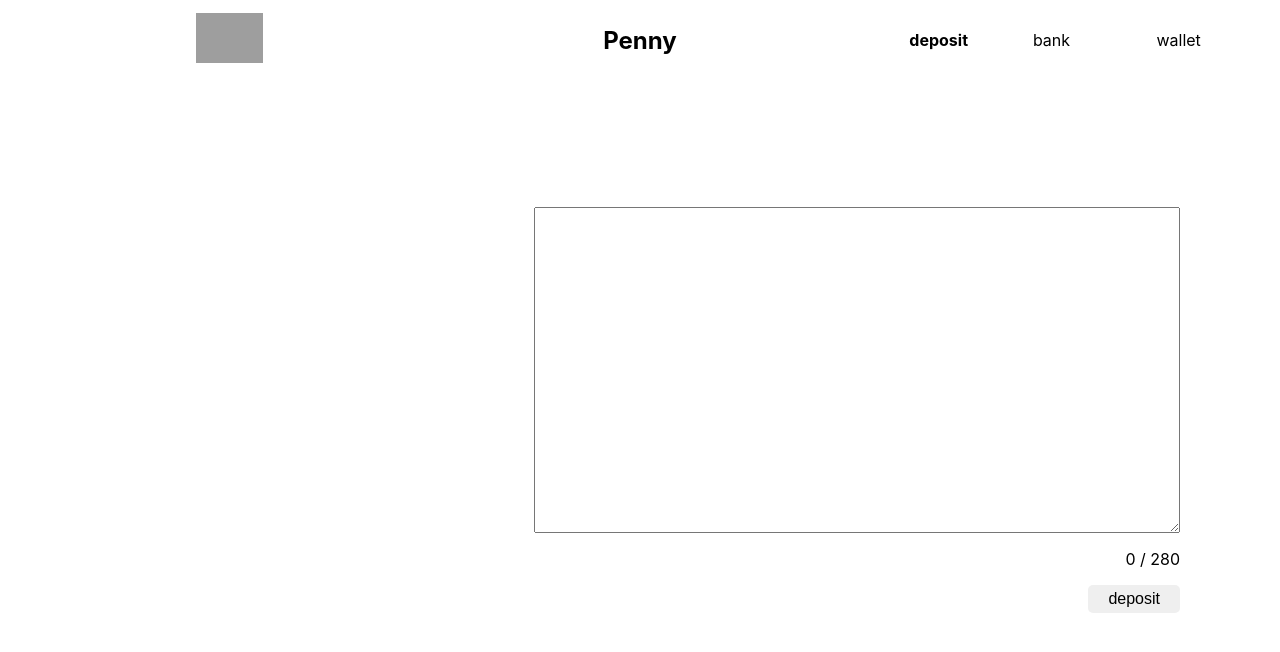
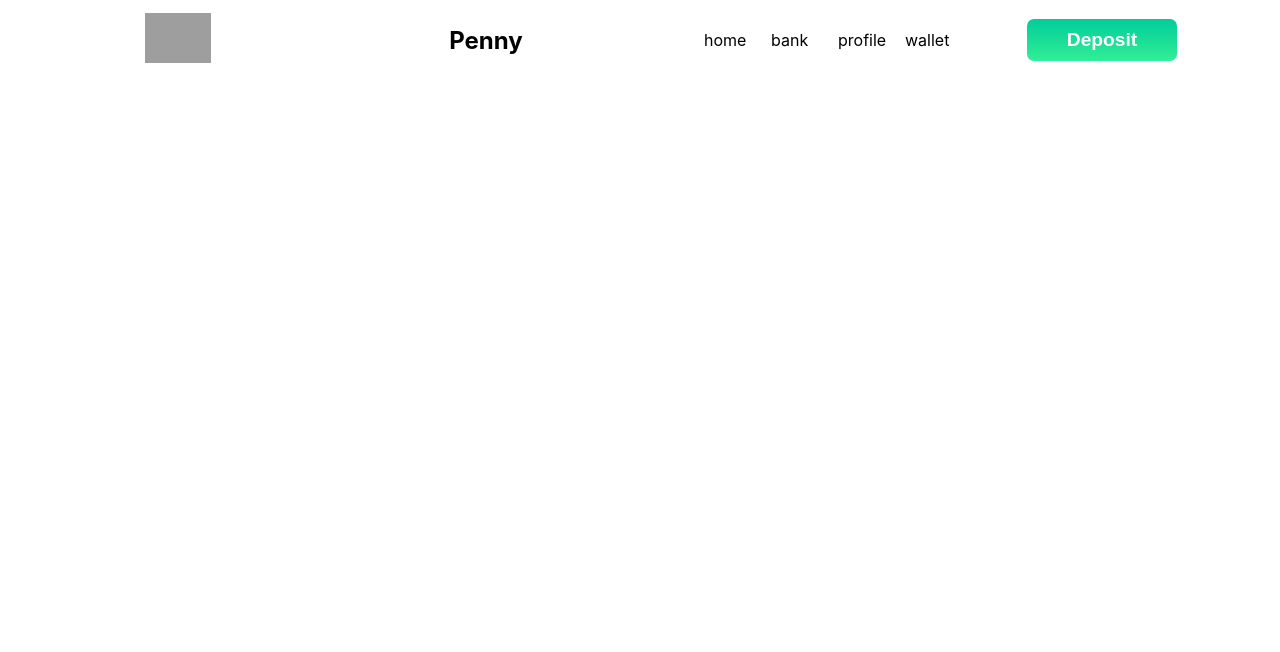
Before and after one commit to arshahluwalia/penny, a React (Create React App) app: page /add in a window 1280 px wide. Shown: the top 652 px of the page. Built offline with nearby package versions, Linux system fonts and the light colour scheme; grey boxes are pictures that could not be loaded.

Commit message:
Add deposit button and create as modal

```diff
--- a/src/App.js
+++ b/src/App.js
@@ -1,12 +1,13 @@
 import React from 'react';
 import { BrowserRouter as Router, Switch, Route } from 'react-router-dom';
 import './App.css';
-import DepositThought from './components/DepositThought/DepositThought';
 import Thoughts from './components/Thoughts/Thoughts';
 import Header from './components/Header/Header';
 import Home from './components/Home/Home';
 
-function App() {
+class App extends React.Component {
+
+  render() {
     return (
       <div className="App">
         <Router>
@@ -18,13 +19,11 @@ function App() {
             <Route path="/thoughts" exact>
               <Thoughts />
             </Route>
-          <Route path="/add" exact>
-            <DepositThought />
-          </Route>
           </Switch>
         </Router>
       </div>
     );
   }
+}
 
 export default App;
--- a/src/components/DepositThought/DepositThought.css
+++ b/src/components/DepositThought/DepositThought.css
@@ -1,10 +1,29 @@
+.modal {
+    position: fixed;
+    z-index: 1;
+    background-color: rgba(0, 0, 0, 0.25);
+    top: 0;
+    left: 0;
+    width: 100%;
+    height: 100%;
+}
+
+.modal_content {
+    background-color: white;
+    position: absolute;
+    top: 50%;
+    left: 50%;
+    transform: translate(-50%, -50%);
+    border-radius: 10px;
+}
+
 form.deposit_form {
     display: flex;
     flex-direction: column;
     justify-content: center;
-    align-items: flex-end;
-    margin: 50px 100px;
-    height: 70vh;
+    align-items: center;
+    margin: 50px;
+    height: auto;
 }
 
 .deposit_form textarea {
@@ -14,16 +33,30 @@ form.deposit_form {
 
 .submit {
     display: flex;
-    flex-direction: column;
-    justify-content: center;
-    align-items: flex-end;
+    flex-direction: row;
+    justify-content: space-around;
+    align-items: center;
+    width: 100%;
+}
+
+.submit input[type="submit"],
+.submit button.close
+{
+    border: none;
+    padding: 10px 40px;
+    font-size: 1.2em;
+    border-radius: 7px;
+    margin: 0 5px;
+    font-weight: bold;
+}
+
+.submit button.close {
+    background-color: white;
 }
 
 .submit input[type="submit"] {
-    border:none;
-    padding: 5px 20px;
-    font-size: 1em;
-    border-radius: 5px;
+    background: linear-gradient(180deg, #00CD99 0%, #32EE97 100%);
+    color: white;
 }
 
 .deposit_form .error {
@@ -37,3 +70,24 @@ form.deposit_form {
 .invisible {
     display: none;
 }
+
+.deposit_form .text {
+    display: flex;
+    flex-direction: column;
+    align-items: flex-end;
+}
+
+.deposit_form textarea,
+.deposit_form textarea:active
+{
+    resize: none;
+    font-family: inherit;
+    font-size: 1.5em;
+    padding: 8px 24px;
+    border: 1px solid lightgray;
+}
+
+.deposit_form .char_length {
+    font-weight: bold;
+    font-size: 1.2em;
+}
--- a/src/components/DepositThought/DepositThought.js
+++ b/src/components/DepositThought/DepositThought.js
@@ -30,16 +30,27 @@ class DepositThought extends React.Component {
         this.setState({thought: event.target.value});
     }
 
+    handleClick = () => {
+        this.props.toggle();
+    }
+
     render() {
         return (
-          <form className="deposit_form" onSubmit={this.handleSubmit}>
-            <textarea value={this.state.thought} onChange={this.handleChange} />
-            <div className="submit">
-                <p>{this.state.thought.length} / 280</p>
-                <input type='submit' value='deposit' />
+        <div className="modal">
+            <div className="modal_content">
+                <form className="deposit_form" onSubmit={this.handleSubmit}>
+                    <div className="text">
+                        <textarea value={this.state.thought} placeholder="Penny for your thoughts?" onChange={this.handleChange} />
+                        <p className="char_length">{this.state.thought.length} / 280</p>
+                    </div>
+                    <div className="submit">
+                        <button className="close" onClick={this.handleClick}>Cancel</button>
+                        <input type='submit' value='Deposit' />
+                    </div>
+                    <p className={`error ${this.state.errorVisible ? '' : 'invisible'}`}>{this.state.error}</p>
+                </form>
             </div>
-            <p className={`error ${this.state.errorVisible ? '' : 'invisible'}`}>{this.state.error}</p>
-          </form>
+        </div>
         );
     }
 }
--- a/src/components/Header/Header.css
+++ b/src/components/Header/Header.css
@@ -12,7 +12,7 @@ nav {
 
 nav .container {
     display: grid;
-    grid-template-columns: repeat(3, minmax(0, 1fr));
+    grid-template-columns: repeat(4, minmax(0, 1fr));
     justify-content: space-between;
     align-items: center;
     align-content: center;
@@ -38,7 +38,7 @@ img {
 
 nav ul {
     display: grid;
-    grid-template-columns: repeat(3, minmax(0, 1fr));
+    grid-template-columns: repeat(4, minmax(0, 1fr));
     align-items: center;
     list-style: none;
     text-align: center;
@@ -66,3 +66,14 @@ ul a:hover {
 .active {
     font-weight: bold;
 }
+
+.container .btn button.deposit {
+    border: none;
+    padding: 10px 40px;
+    font-size: 1.2em;
+    border-radius: 7px;
+    margin: 0 5px;
+    font-weight: bold;
+    background: linear-gradient(180deg, #00CD99 0%, #32EE97 100%);
+    color: white;
+}
--- a/src/components/Header/Header.js
+++ b/src/components/Header/Header.js
@@ -1,8 +1,19 @@
 import React from 'react';
 import { Link, NavLink } from 'react-router-dom';
 import "./Header.css";
+import DepositThought from '../DepositThought/DepositThought';
 
-function Header () {
+class Header extends React.Component {
+
+  state = {
+    deposit: false
+  }
+
+  toggleDeposit = () => {
+    this.setState({deposit: !this.state.deposit});
+  }
+
+    render() {
         return (
             <nav className="header" >
                 <div className="container">
@@ -14,10 +25,10 @@ function Header () {
                         <li>
                             <NavLink
                                 exact
-                            to="add"
+                                to=""
                                 activeClassName="active"
                             >
-                            deposit
+                                home
                             </NavLink>
                         </li>
                         <li>
@@ -32,6 +43,15 @@ function Header () {
                         <li>
                             <NavLink
                                 exact
+                                to="profile"
+                                activeClassName="active"
+                            >
+                                profile
+                            </NavLink>
+                        </li>
+                        <li>
+                            <NavLink
+                                exact
                                 to="wallet"
                                 activeClassName="active"
                             >
@@ -40,10 +60,14 @@ function Header () {
                         </li>
                     </ul>
 
-
+                    <div className="btn">
+                        <button className="deposit" onClick={this.toggleDeposit}>Deposit</button>
+                        {this.state.deposit ? <DepositThought toggle={this.toggleDeposit} /> : null}
+                    </div>
                 </div>
             </nav>
         );
     }
+}
 
 export default Header;
```
Lines whose indentation alone changed are shown as unchanged.
